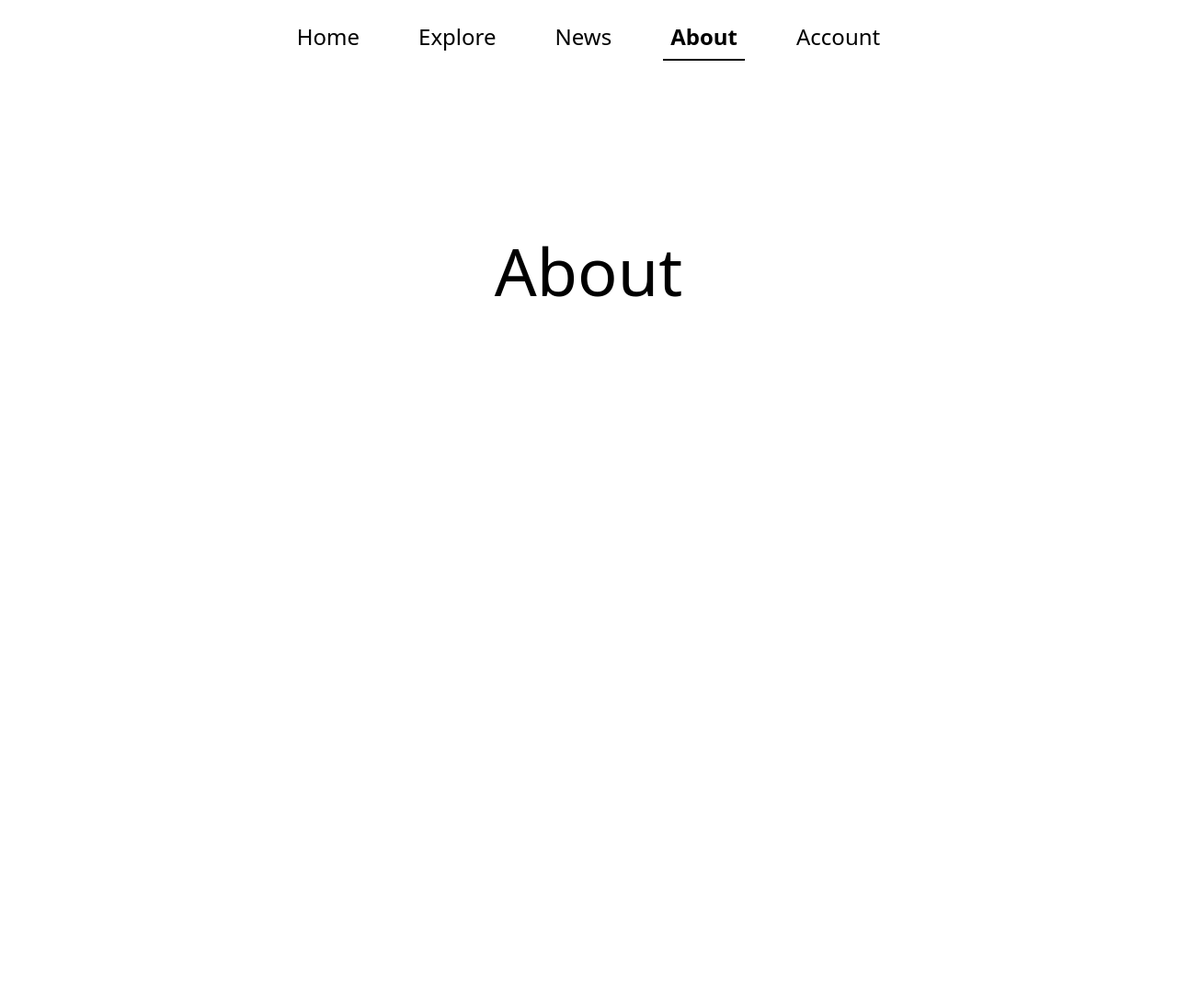
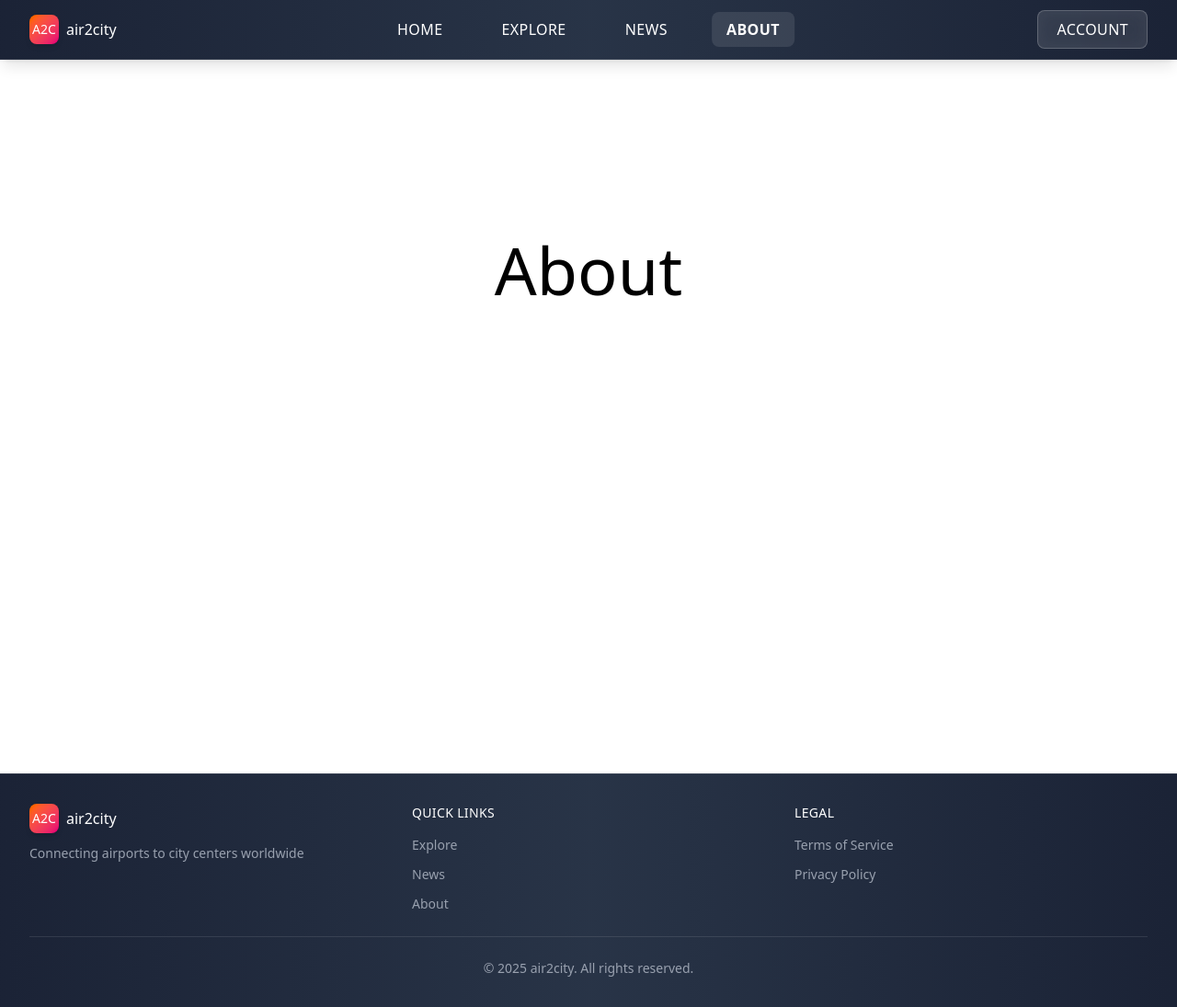
Before and after one commit to kpalosek/hci-project-25-26, a Next.js app in the folder main-project/: page /about in a window 1280 px wide. Shown: the whole page at 92% size. Before the commit the page ends 800 px from the top, so only its background shows below. Built offline with nearby package versions, Linux system fonts and the light colour scheme.

Commit message:
Implemented header and footer design

```diff
--- a/main-project/app/about/page.tsx
+++ b/main-project/app/about/page.tsx
@@ -1,5 +1,5 @@
 export default function Home() {
   return (
-    <h1 className="flex text-7xl justify-center mt-48">About</h1>
+    <h1 className="flex text-7xl justify-center mt-48 mb-128">About</h1>
   );
 }
--- a/main-project/app/account/page.tsx
+++ b/main-project/app/account/page.tsx
@@ -1,5 +1,5 @@
 export default function Home() {
   return (
-    <h1 className="flex text-7xl justify-center mt-48">Account</h1>
+    <h1 className="flex text-7xl justify-center mt-48 mb-128">Account</h1>
   );
 }
--- a/main-project/app/layout.tsx
+++ b/main-project/app/layout.tsx
@@ -1,7 +1,8 @@
 import type { Metadata } from "next";
 import { Geist, Geist_Mono } from "next/font/google";
 import "./globals.css";
-import Navigation from "../components/navigation";
+import Navigation from "@/components/navigation";
+import { Footer } from "@/components/footer";
 
 const geistSans = Geist({
   variable: "--font-geist-sans",
@@ -30,6 +31,7 @@ export default function RootLayout({
       >
         <Navigation/>
         {children}
+        <Footer/>
       </body>
     </html>
   );
--- a/main-project/app/news/page.tsx
+++ b/main-project/app/news/page.tsx
@@ -1,5 +1,5 @@
 export default function Home() {
   return (
-    <h1 className="flex text-7xl justify-center mt-48">News</h1>
+    <h1 className="flex text-7xl justify-center mt-48 mb-128">News</h1>
   );
 }
--- a/main-project/app/page.tsx
+++ b/main-project/app/page.tsx
@@ -2,6 +2,6 @@ import Image from "next/image";
 
 export default function Home() {
   return (
-    <h1 className="flex text-7xl justify-center mt-48">Home</h1>
+    <h1 className="flex text-7xl justify-center mt-48 mb-128">Home</h1>
   );
 }
--- /dev/null
+++ b/main-project/components/footer.tsx
@@ -0,0 +1,49 @@
+export function Footer() {
+  const currentYear = new Date().getFullYear();
+
+  return (
+    <footer className="bg-linear-to-r from-slate-900/95 via-slate-800/95 to-slate-900/95 border-t border-white/10 mt-auto">
+      <div className="max-w-7xl mx-auto px-4 sm:px-6 lg:px-8 py-8">
+        <div className="grid grid-cols-1 md:grid-cols-3 gap-8 mb-6">
+          {/* Brand */}
+          <div>
+            <div className="flex items-center gap-2 mb-3">
+              <div className="w-8 h-8 bg-linear-to-br from-orange-500 to-pink-600 rounded-lg flex items-center justify-center shadow-md">
+                <span className="text-white text-sm">A2C</span>
+              </div>
+              <span className="text-white">air2city</span>
+            </div>
+            <p className="text-gray-400 text-sm">
+              Connecting airports to city centers worldwide
+            </p>
+          </div>
+
+          {/* Quick Links */}
+          <div>
+            <h3 className="text-white mb-3 uppercase tracking-wide text-sm">Quick Links</h3>
+            <ul className="space-y-2">
+              <li><a href="/explore" className="text-gray-400 hover:text-white transition-colors text-sm">Explore</a></li>
+              <li><a href="/news" className="text-gray-400 hover:text-white transition-colors text-sm">News</a></li>
+              <li><a href="/about" className="text-gray-400 hover:text-white transition-colors text-sm">About</a></li>
+            </ul>
+          </div>
+
+          {/* Legal */}
+          <div>
+            <h3 className="text-white mb-3 uppercase tracking-wide text-sm">Legal</h3>
+            <ul className="space-y-2">
+              <li><a href="#terms" className="text-gray-400 hover:text-white transition-colors text-sm">Terms of Service</a></li>
+              <li><a href="#privacy" className="text-gray-400 hover:text-white transition-colors text-sm">Privacy Policy</a></li>
+            </ul>
+          </div>
+        </div>
+
+        <div className="border-t border-white/10 pt-6">
+          <p className="text-center text-gray-400 text-sm">
+            © {currentYear} air2city. All rights reserved.
+          </p>
+        </div>
+      </div>
+    </footer>
+  );
+}
--- a/main-project/components/navigation.tsx
+++ b/main-project/components/navigation.tsx
@@ -10,39 +10,40 @@ type Page = {
 };
 
 const pages: Page[] = [
-  { title: "Home", path: "/" },
+  { title: "HOME", path: "/" },
   {
-    title: "Explore",
+    title: "EXPLORE",
     path: "/explore",
   },
   {
-    title: "News",
+    title: "NEWS",
     path: "/news",
   },
   {
-    title: "About",
+    title: "ABOUT",
     path: "/about",
   },
   {
-    title: "Account",
+    title: "ACCOUNT",
     path: "/account",
   },
 ];
 
-function processPage(page: Page, index: number, currentPath?: string) {
+function processPage(page: Page, index: number, currentPath?: string, onClick?: () => void) {
   const isActive =
     page.path === "/"
       ? currentPath === page.path
       : currentPath?.startsWith(page.path);
 
+  const baseClasses = `px-4 py-2 rounded-lg transition-all uppercase tracking-wide`;
+  const underline = isActive && page.path !== "/account" ? `underline decoration-1 underline-offset-2 md:no-underline` : ``;
+  const activeBg = isActive
+    ? `md:font-bold md:bg-white/10`
+    : `hover:bg-white/10`;
+
   return (
     <li key={index}>
-      <Link
-        href={page.path}
-        className={`block w-full text-center md:inline-block md:w-auto md:text-left px-2 py-2 border-b-2 transition
-          ${isActive ? "font-bold border-black" : "border-transparent hover:border-gray-400"}
-        `}
-      >
+      <Link href={page.path} onClick={onClick} className={`${baseClasses} ${underline} ${activeBg} text-white`}>
         {page.title}
       </Link>
     </li>
@@ -54,21 +55,43 @@ export default function Navigation() {
   const [open, setOpen] = useState(false);
 
   return (
-    <nav className="mt-4">
-      <div className="flex items-center justify-between px-4 md:px-0">
+    <header className="bg-linear-to-r from-slate-900/95 via-slate-800/95 to-slate-900/95 backdrop-blur-md border-b border-white/10 shadow-lg sticky top-0 z-50">
+      <div className="max-w-7xl mx-auto px-4 sm:px-6 lg:px-8">
+        <div className="flex justify-between items-center h-16">
+          {/* Logo */}
+          <div className="shrink-0">
+            <Link href="/" className="text-white flex items-center gap-2">
+              <div className="w-8 h-8 bg-linear-to-br from-orange-500 to-pink-600 rounded-lg flex items-center justify-center shadow-md">
+                <span className="text-white text-sm">A2C</span>
+              </div>
+              <span>air2city</span>
+            </Link>
+          </div>
+
+          {/* Desktop Navigation */}
+          <ul className="hidden md:flex items-center gap-8 absolute left-1/2 transform -translate-x-1/2 list-none">
+            {pages
+              .filter((p) => p.path !== "/account")
+              .map((page, index) => processPage(page, index, currentPath))}
+          </ul>
+
+          {/* Auth Links */}
+          <div className="hidden md:flex items-center gap-3">
+            <Link
+              href={pages.find((p) => p.path === "/account")?.path || "/account"}
+              className="px-5 py-2 bg-white/15 backdrop-blur-sm text-white rounded-lg hover:bg-white/25 transition-all border border-white/20 uppercase tracking-wide"
+            >
+              ACCOUNT
+            </Link>
+          </div>
+
           {/* Mobile menu button */}
           <button
             aria-label="Toggle navigation"
-          className="md:hidden p-2 rounded-md focus:outline-none focus:ring-2 focus:ring-offset-2"
-          onClick={() => setOpen((s) => !s)}
+            onClick={() => setOpen(!open)}
+            className="md:hidden p-2 rounded-md text-white/80 hover:text-white hover:bg-white/10"
           >
-          <svg
-            xmlns="http://www.w3.org/2000/svg"
-            className="h-6 w-6"
-            fill="none"
-            viewBox="0 0 24 24"
-            stroke="currentColor"
-          >
+            <svg xmlns="http://www.w3.org/2000/svg" className="h-6 w-6" fill="none" viewBox="0 0 24 24" stroke="currentColor">
               {open ? (
                 <path strokeLinecap="round" strokeLinejoin="round" strokeWidth={2} d="M6 18L18 6M6 6l12 12" />
               ) : (
@@ -76,19 +99,27 @@ export default function Navigation() {
               )}
             </svg>
           </button>
-
-        {/* Desktop menu */}
-        <ul className="hidden md:flex justify-center gap-12 md:text-2xl text-lg w-full">
-          {pages.map((page, index) => processPage(page, index, currentPath))}
-        </ul>
         </div>
 
-      {/* Mobile menu - slides down */}
+        {/* Mobile Navigation */}
         {open && (
-        <ul className="flex flex-col gap-1 text-lg mt-2 px-4 md:hidden">
-          {pages.map((page, index) => processPage(page, index, currentPath))}
+          <div className="md:hidden py-4 border-t border-white/10">
+            <nav className="flex flex-col space-y-4">
+              <ul className="flex flex-col space-y-8 list-none">
+              {pages
+                .filter((p) => p.path !== "/account")
+                .map((page, index) => processPage(page, index, currentPath, () => setOpen(false)))}
             </ul>
+
+              <div className="flex flex-col gap-2 pt-2">
+                <Link href={pages.find((p) => p.path === "/account")?.path || "/account"} onClick={() => setOpen(false)} className="px-4 py-2 bg-white/15 text-white rounded-lg hover:bg-white/25 transition-colors text-center border border-white/20 uppercase tracking-wide">
+                  ACCOUNT
+                </Link>
+              </div>
+            </nav>
+          </div>
         )}
-    </nav>
+      </div>
+    </header>
   );
 }
```
Also changed, not shown: 1 other file (tests, documents, lock files or other folders). Lines whose indentation alone changed are shown as unchanged.
